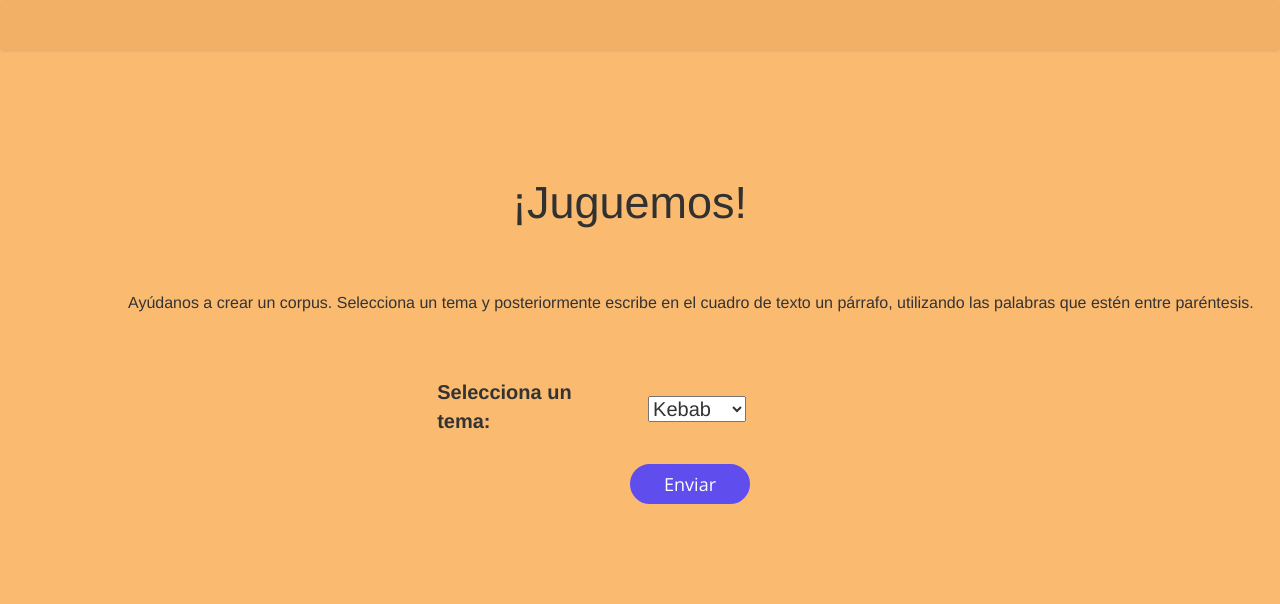
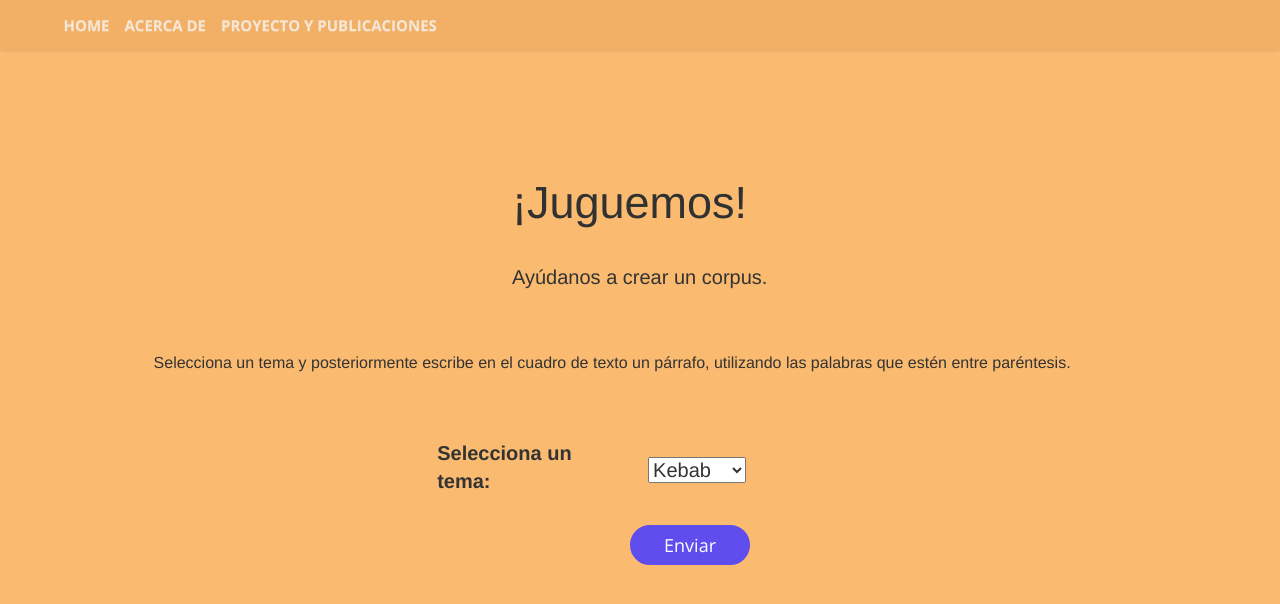
Before and after one commit to vivianaberron/Python-django-parafrasis, a Django app: page /juego1/ in a window 1280 px wide. Shown: the top 604 px of the page. Run offline with Django 3.2, Linux system fonts and the light colour scheme; some libraries are stand-ins or nearby versions.

Commit message:
estilo: navbar completo

```diff
--- a/parafrasis_prj/static/css/main.css
+++ b/parafrasis_prj/static/css/main.css
@@ -29,9 +29,16 @@ h3 {
     font-weight: 500;
     letter-spacing: 2px;
 }
+
+h4 {
+    font-size: 2rem;
+    margin-left: 40%;
+    margin-top: 3%;
+
+}
 p {
     font-size: 1.6rem;
-    margin-left: 10%;
+    margin-left: 12%;
     margin-top: 5%;
     font-weight: 500;
 }
@@ -156,6 +163,7 @@ textarea {
 
 #gracias {
     margin-left: 40%;
+    margin-top: 10%;
     font-size: 3rem;
 }
 
@@ -185,13 +193,16 @@ textarea {
 	margin-top: 0.75rem;
 	margin-bottom: 0.5rem;
 }
-
+.nav-item {
+    display: flex;
+    float: right;
+}
 .navbar-custom .nav-item .nav-link {
 	padding: 0.625rem 0.75rem 0.625rem 0.75rem;
 	color: #f7f5f5;
 	opacity: 0.8;
 	text-decoration: none;
-	transition: all 0.2s ease;
+    transition: all 0.2s ease;
 }
 
 .navbar-custom .nav-item .nav-link:hover,
@@ -243,8 +254,8 @@ textarea {
 
 .navbar-custom .dropdown-items-divide-hr {
 	width: 100%;
-	height: 1px;
-	margin: 0.75rem auto 0.725rem auto;
+    height: 1px;
+
 	border: none;
 	background-color: #c4d8dc;
 	opacity: 0.2;
@@ -253,8 +264,7 @@ textarea {
 
 .navbar-custom .nav-item .btn-outline-sm {
 	margin-top: 0.25rem;
-	margin-bottom: 1.375rem;
-	margin-left: 0.5rem;
+    margin-bottom: 1.375rem;
 	border: 0.125rem solid #fff;
 	color: #fff;
 }
@@ -287,3 +297,12 @@ textarea {
 	display: inline-block;
 	margin-right: 0.125rem;
 }
+
+li {
+    display: flex;
+    float: right;
+    font-size: 1.5rem;
+}
+ #listo {
+     margin-left: 43%;
+ }
--- a/parafrasis_prj/templates/juego1.html
+++ b/parafrasis_prj/templates/juego1.html
@@ -19,11 +19,30 @@
     <link rel="stylesheet" type="text/css" href="{% static 'css/main.css' %}">
 </head>
     <nav class="navbar navbar-expand-lg navbar-dark navbar-custom fixed-top">
+                <div class="collapse navbar-collapse" id="navbarsExampleDefault">
+                    <ul class="navbar-nav ml-auto">
+                            <li class="nav-item">
+                            <a class="nav-link page-scroll" href="https://vivianaberron.github.io/Parafrasis/"> HOME <span class="sr-only">(current)</span></a>
+                        </li>
+                        <li class="nav-item">
+                            <a class="nav-link page-scroll" href="https://vivianaberron.github.io/Parafrasis/"> ACERCA DE </a>
+                        </li>
+                        <li class="nav-item">
+                            <a class="nav-link page-scroll" href="https://vivianaberron.github.io/Parafrasis/">PROYECTO Y PUBLICACIONES</a>
+                        </li>
+
+                    </ul>
+                </div>
+            </div> <!-- end of container -->
+        </nav> <!-- end of navbar -->
+        <!-- end of navigation -->
+
 
     </nav>
 <h1>¡Juguemos!</h1>
+<h4> Ayúdanos a crear un corpus. </h4>
 
-<p> Ayúdanos a crear un corpus. Selecciona un tema y posteriormente escribe en el cuadro de texto un párrafo, utilizando las palabras que estén entre paréntesis. </p>
+<p> Selecciona un tema y posteriormente escribe en el cuadro de texto un párrafo, utilizando las palabras que estén entre paréntesis. </p>
 
 {%if tema%}
 <h2 id="form-1">Tema: {{tema}}</h2>
```
Also changed, not shown: parafrasis_prj/templates/juegoFin.html (+38 -2 lines), parafrasis_prj/db.sqlite3.
